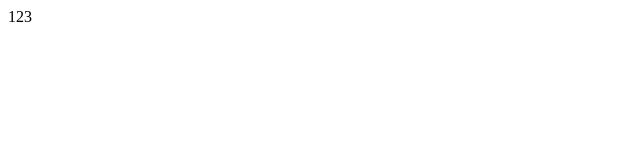
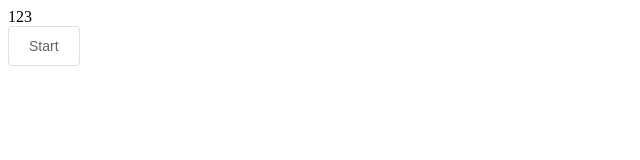
Before and after one commit to Saber-guard/codingWork, a Vue app in the folder my_blog_vue/: page /#/bbb in a window 1280 px wide. Shown: the top 160 px of the page, without its empty margins (0-640 px from the left). Built offline with nearby package versions, Linux system fonts and the light colour scheme.

Commit message:
集成jquery

```diff
--- a/my_blog_vue/index.html
+++ b/my_blog_vue/index.html
@@ -7,6 +7,5 @@
   </head>
   <body>
     <div id="app"></div>
-    <!-- built files will be auto injected -->
   </body>
 </html>
--- a/my_blog_vue/package.json
+++ b/my_blog_vue/package.json
@@ -11,6 +11,7 @@
   },
   "dependencies": {
     "axios": "^0.17.1",
+    "element-ui": "^2.0.11",
     "vue": "^2.5.2",
     "vue-router": "^3.0.1",
     "vuex": "^3.0.1"
@@ -32,6 +33,7 @@
     "file-loader": "^1.1.4",
     "friendly-errors-webpack-plugin": "^1.6.1",
     "html-webpack-plugin": "^2.30.1",
+    "jquery": "^3.2.1",
     "node-notifier": "^5.1.2",
     "optimize-css-assets-webpack-plugin": "^3.2.0",
     "ora": "^1.2.0",
--- a/my_blog_vue/src/libs/Route.js
+++ b/my_blog_vue/src/libs/Route.js
@@ -1,11 +1,17 @@
 import Router from 'vue-router'
 
 import aaa from '@/views/aaa'
+import bbb from '@/views/bbb'
 let routes = [
     {
       	path: '/aaa',
       	name: 'aaa',
       	component: aaa,
+    },
+    {
+      	path: '/bbb',
+      	name: 'bbb',
+      	component: bbb,
     }
 ]
 
--- a/my_blog_vue/src/libs/Vue.js
+++ b/my_blog_vue/src/libs/Vue.js
@@ -1,8 +1,10 @@
 import Vue from 'vue'
 import Router from 'vue-router'
 import Vuex from 'vuex'
+import ElementUI from 'element-ui'
 
 Vue.use(Router);
 Vue.use(Vuex);
+Vue.use(ElementUI)
 
 export default Vue
--- a/my_blog_vue/src/main.js
+++ b/my_blog_vue/src/main.js
@@ -2,10 +2,15 @@
 import Vue from '@/libs/Vue.js'
 import Router from '@/libs/Route.js'
 import Store from '@/libs/Store.js'
+import $ from 'jquery'
 
 //导入组件
 import App from '@/components/App'
 
+//导入全局样式
+import 'element-ui/lib/theme-chalk/index.css'
+
+var aaaaa = 123
 //调试模式
 Vue.config.productionTip = true
 
--- /dev/null
+++ b/my_blog_vue/src/views/bbb.vue
@@ -0,0 +1,30 @@
+<template>
+<div class="bbb">
+	<el-button @click="startHacking">Start</el-button>
+</div>
+</template>
+<script>
+import common from '@/components/common'
+export default {
+	extends:common,
+	name: 'bbb',
+	data:function(){
+	    return {
+			path:this.$route.path,
+	    }
+	},
+	methods: {
+		startHacking () {
+			this.$notify({
+				title: 'It works!',
+				type: 'success',
+				message: 'We\'ve laid the ground work for you. It\'s time for you to build something epic!',
+				duration: 5000
+			})
+		}
+	}
+}
+</script>
+<style>
+
+</style>
```
Also changed, not shown: my_blog_vue/src/components/bbb.vue (deleted, +0 -18 lines), 9 other files (tests, documents, lock files or other folders).
